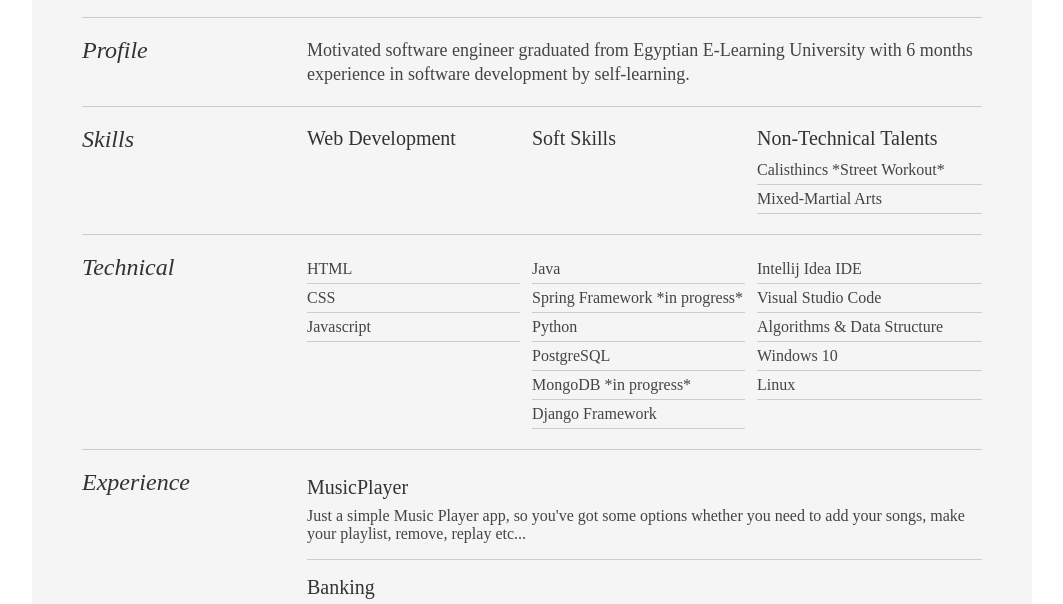
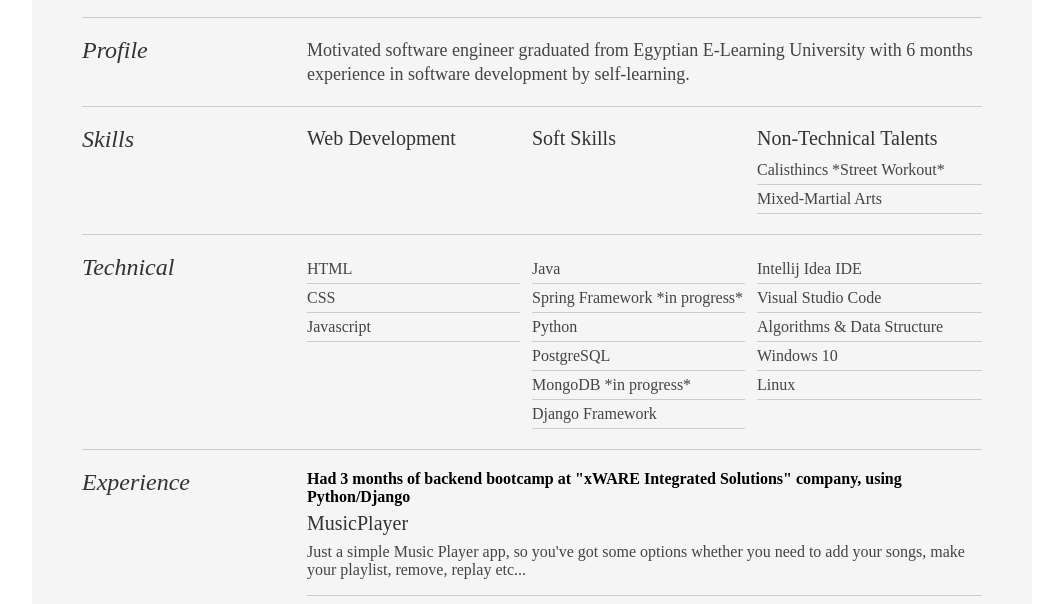
Before and after one commit to LouayTawfik/LouayTawfik.github.io, a plain HTML site: page index.html in a window 1280 px wide. Shown: the part 164-768 px from the top of the page, without its empty margins (108-1171 px from the left). Drawn offline with Linux system fonts and the light colour scheme.

Commit message:
updated2

```diff
--- a/index.html
+++ b/index.html
@@ -83,6 +83,7 @@
         <div style="display: grid; grid-template-columns: 25% 75%; border-bottom: 1px solid #ccc; padding: 20px 0px;">
           <p style="color: #333; line-height: 24px; font-size: 24px; font-style: italic;">Experience</p>
           <div>
+            <p><strong>Had 3 months of backend bootcamp at "xWARE Integrated Solutions" company, using Python/Django</strong></p>
             <div style="border-bottom: 1px solid #ccc; padding-bottom: 16px;">
               <p style="color: #333; font-size: 20px; margin: 6px 0px 8px;">MusicPlayer</p>
               <p style="font-size: 16px; color: #444;">Just a simple Music Player app, so you've got some options whether you need to add your songs, make your playlist, remove, replay etc...</p>
```
